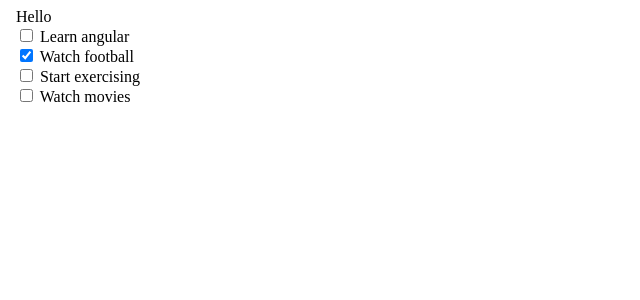
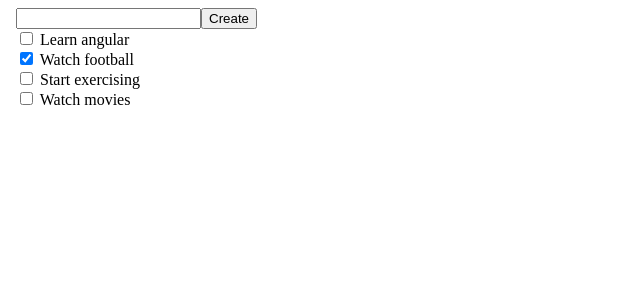
Before and after one commit to BossLogic314/LearnAngular, an Angular app in the folder wishlist_app/: page / in a window 1280 px wide. Shown: the top 300 px of the page, without its empty margins (0-640 px from the left). Built offline with nearby package versions, Linux system fonts and the light colour scheme.

Commit message:
Two way data binding

```diff
--- a/wishlist_app/src/app/app.component.html
+++ b/wishlist_app/src/app/app.component.html
@@ -1,7 +1,10 @@
 <!doctype html>
 <html lang="en">
 <body>
-  <div>Hello</div>
+  <div class="header">
+    <input type="text" [(ngModel)]="newWishText">
+    <button (click)="createNewWishItem()">Create</button>
+  </div>
 
   <div *ngFor="let item of wishList; index as ii">
     <div class="ckeckboxDiv">
--- a/wishlist_app/src/app/app.component.ts
+++ b/wishlist_app/src/app/app.component.ts
@@ -1,23 +1,31 @@
 import { Component } from '@angular/core';
 import { WishItem } from '../models/WishItem';
 import { CommonModule } from '@angular/common';
+import { FormsModule } from '@angular/forms';
 
 @Component({
   selector: 'app-root',
   standalone: true,
-  imports: [CommonModule],
+  imports: [CommonModule, FormsModule],
   templateUrl: './app.component.html',
   styleUrl: './app.component.css'
 })
 export class AppComponent {
-  title = 'wishlist_app';
 
-  wishList = [
+  wishList : WishItem[] = [
     new WishItem("Learn angular", false),
     new WishItem("Watch football", true),
     new WishItem("Start exercising", false),
     new WishItem("Watch movies", false)
   ];
+
+  newWishText : string = "";
+
+  createNewWishItem()
+  {
+    this.wishList.push(new WishItem(this.newWishText, false));
+    this.newWishText = "";
+  }
 
   toggleWishItem(item : WishItem, items : WishItem[])
   {
```
